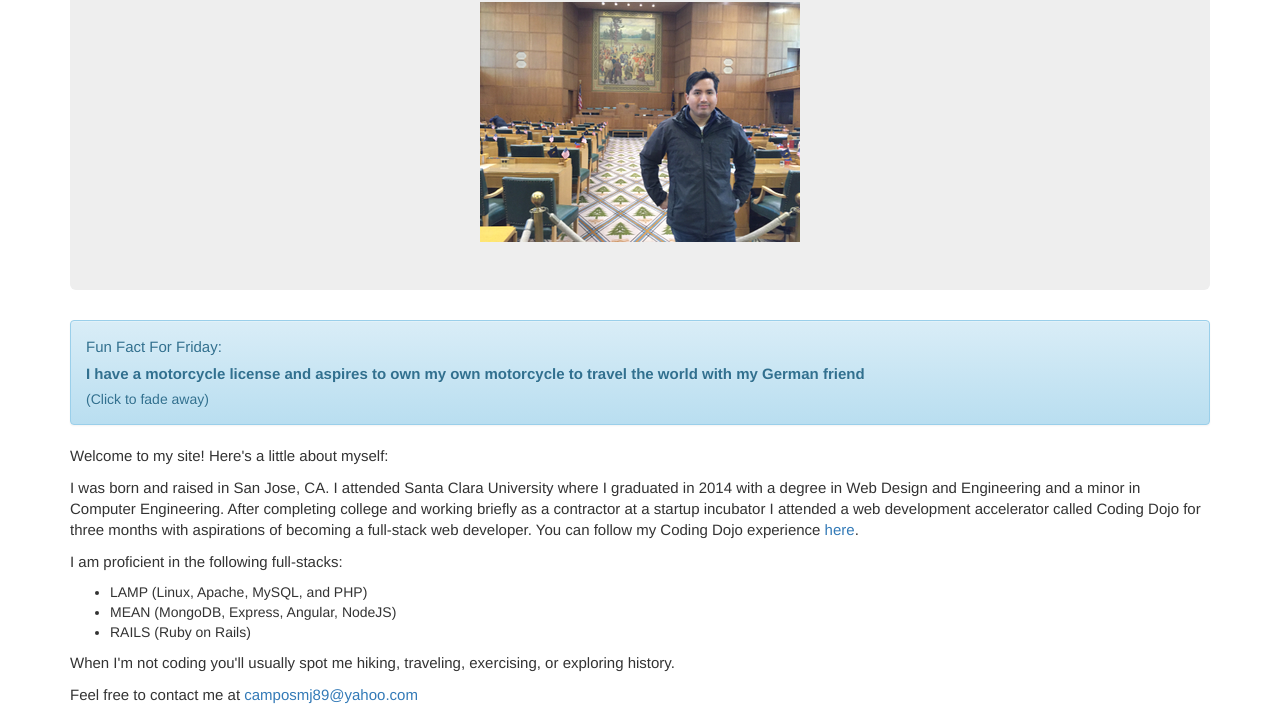
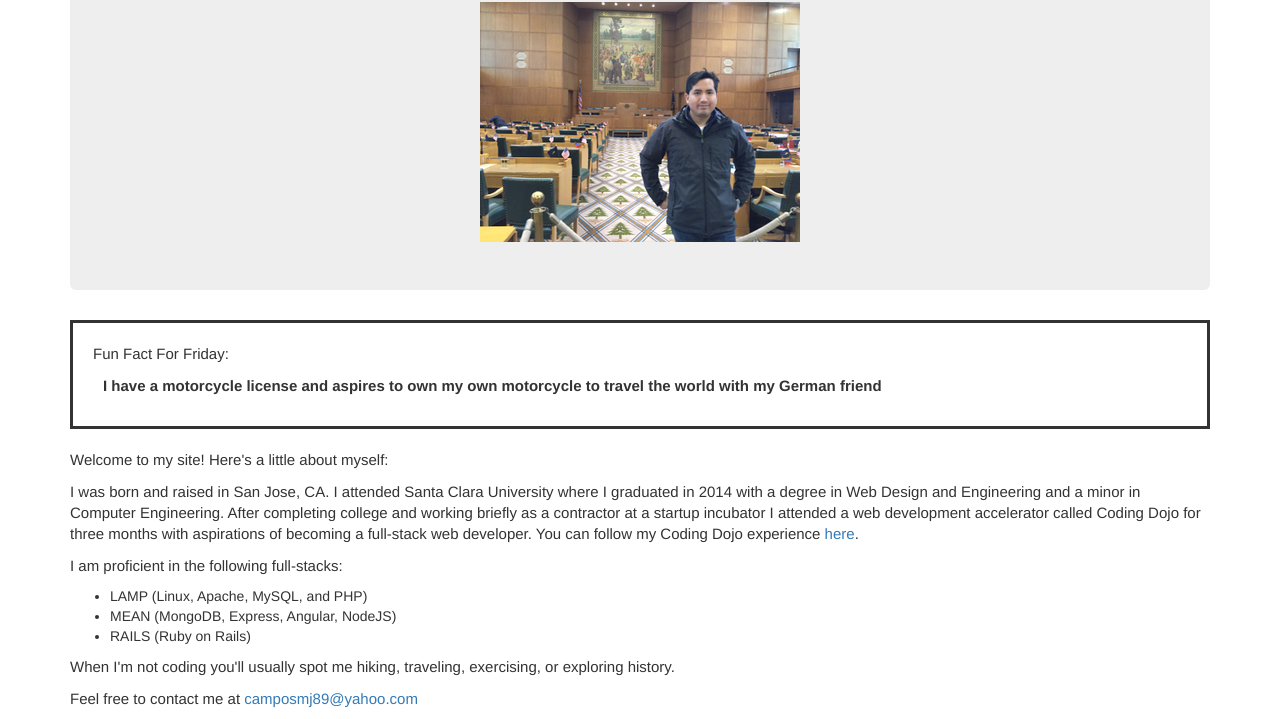
Before and after one commit to mjcampos/Profile-Page, a plain HTML site: page index.html in a window 1280 px wide. Shown: the part 195-914 px from the top of the page. Drawn offline with nearby package versions, Linux system fonts and the light colour scheme.

Commit message:
Simplified the script.js to remove the interaction because it looks useless Removed the alert class from the CSS file to make the fun fact section more align with the rest of the page Added link to one of my projects

```diff
--- a/assets/script.js
+++ b/assets/script.js
@@ -1,6 +1,4 @@
 $(document).ready(function() {
-	var speed = 500;
-
 	var getTodaysDay = function() {
 		switch(new Date().getDay()) {
 			case 0:
@@ -25,13 +23,13 @@ $(document).ready(function() {
 			case 0:
 				return "I'm first generation Peruvian-American";
 			case 1:
-				return "As a child I had a pet guinea pig named Richard who was brought all the way from Peru";
+				return "As a teenager I had a pet guinea pig named Richard who was brought all the way from Peru";
 			case 2:
 				return "I've been to Germany three times and am in the process of learning German";
 			case 3:
 				return "Although a student of computer science since my parents bought me a computer I'm  a history lover and have memorized the US Presidents after one of my elementary school teacher issued a challenge";
 			case 4:
-				return "My first night in France was spent on the beach of Corsica outside the town of Bastia";
+				return "My first night in France was spent sleeping on the beach of Corsica outside the town of Bastia";
 			case 5:
 				return "I have a motorcycle license and aspires to own my own motorcycle to travel the world with my German friend";
 			case 6:
@@ -39,9 +37,5 @@ $(document).ready(function() {
 		}
 	}
 
-	$(".alert-info")
-		.click(function() {
-			$(this).fadeOut(speed);
-		})
-		.html("<p>Fun Fact For " + getTodaysDay() +":</p>" + "<p class='body'>" + funFact() + "</p>" + "<p class='footer'>(Click to fade away)</p>");
+	$("#fun-facts").html("<p>Fun Fact For " + getTodaysDay() +":</p>" + "<p class='body'>" + funFact() + "</p>");
 })
--- a/assets/styles.css
+++ b/assets/styles.css
@@ -2,12 +2,15 @@ body {
 	padding-top: 70px;
 }
 
-.alert-info > .body {
-	font-weight: bold;
+#fun-facts {
+	border-style: solid;
+	padding: 20px;
+	margin-bottom: 20px;
 }
 
-.alert-info > .footer {
-	font-size: 14px;
+#fun-facts > .body {
+	font-weight: bold;
+	margin-left: 10px;
 }
 
 h1 {
--- a/index.html
+++ b/index.html
@@ -42,8 +42,7 @@
 				<center><img src="assets/michael.png"></center>
 			</div>
 
-			<div class="alert alert-info">
-			</div>
+			<div id="fun-facts"></div>
 
 			<p>Welcome to my site! Here's a little about myself:</p>
 			<p>I was born and raised in San Jose, CA. I attended Santa Clara University where I graduated in 2014 with a degree in Web Design and Engineering and a minor in Computer Engineering. After completing college and working briefly as a contractor at a startup incubator I attended a web development accelerator called Coding Dojo for three months with aspirations of becoming a full-stack web developer. You can follow my Coding Dojo experience <a target="_blank" href="http://michaelscodingdojoexperience.blogspot.com">here</a>.</p>
```
Also changed, not shown: projects.html (+1 -1 lines).
